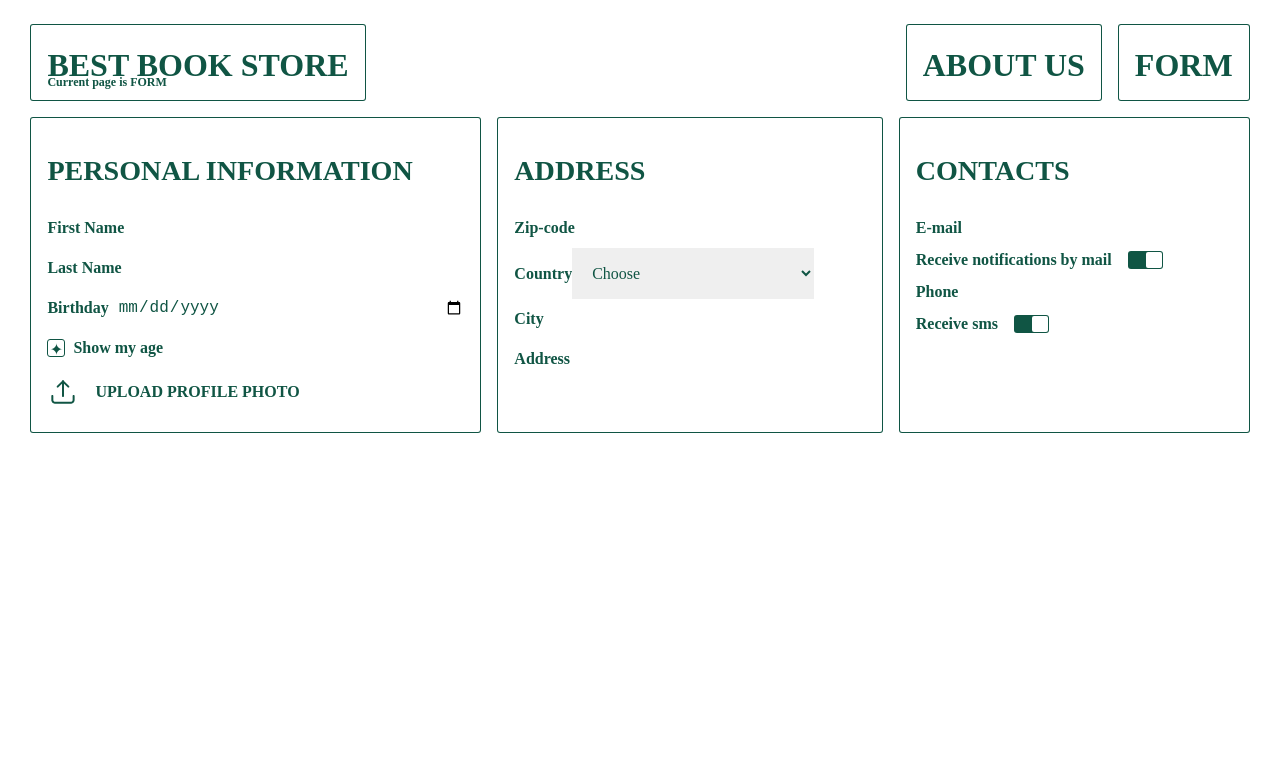
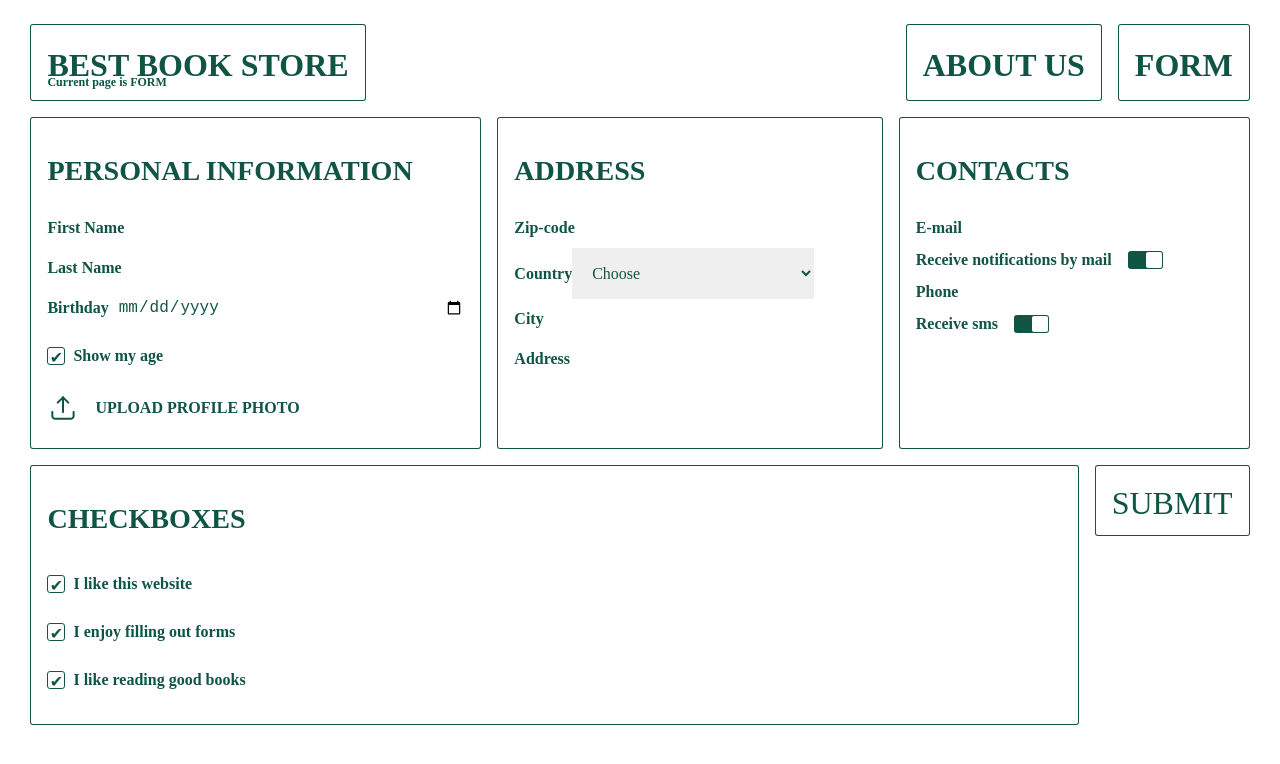
Before and after one commit to HelgaAthame/react, a React (Vite) app in the folder react.component/: page /form in a window 1280 px wide. Shown: the top 764 px of the page. Built offline with nearby package versions, Linux system fonts and the light colour scheme; a web font is replaced by a local one.

Commit message:
feat: add form pge state

```diff
--- a/react.component/src/form/Checkbox/checkbox.scss
+++ b/react.component/src/form/Checkbox/checkbox.scss
@@ -3,6 +3,7 @@ $color: #105544;
 $col2: #109966;
 
 .checkbox-wrapper {
+  margin: 0.5rem 0;
   display: flex;
   padding: 0.5rem 0;
   .checkbox-label {
@@ -23,7 +24,7 @@ $col2: #109966;
   }
   .checkbox-input+label::before {
     transition: 1s;
-    content: '✦';
+    content: '✔';
     font-size: 1rem;
     line-height: 1.2rem;
     text-align: center;
--- a/react.component/src/form/Form/Form.tsx
+++ b/react.component/src/form/Form/Form.tsx
@@ -1,4 +1,4 @@
-import { Component, ReactNode } from 'react';
+import { Component, FormEvent, ReactNode } from 'react';
 import './form.scss';
 
 type FormProps = {
@@ -6,7 +6,16 @@ type FormProps = {
 };
 
 export class Form extends Component<FormProps> {
+  handleSubmit(event: FormEvent) {
+    event.preventDefault();
+  }
+
   render() {
-    return <form className="form">{this.props.children}</form>;
+    return <form className="form" onSubmit={this.handleSubmit.bind(this)}>
+      {this.props.children}
+      <div className="submit-wrapper">
+        <input type="submit" className="submit-input" value="SUBMIT"/>
+      </div>
+    </form>;
   }
 }
--- a/react.component/src/form/Form/form.scss
+++ b/react.component/src/form/Form/form.scss
@@ -1,5 +1,66 @@
+$color: #105544;
+$col2: #109966;
+$basic: 1rem;
+@mixin animated-border {
+  &::before{
+    content: '';
+    position:absolute;
+    background-image: conic-gradient(white 0%,$color 0%);
+    top: 0;
+    left: 0;
+    width: 100%;
+    height: 100%;
+    z-index: -1;
+    transition: 1s;
+  }
+  &:hover::before {
+    background-image: conic-gradient(white 10%,$color 20%);
+    animation: 750ms forwards ease-in-out button;
+  }
+
+  @keyframes button {
+    0% {
+      transform: scale(6) rotate(0deg);
+      background-image: conic-gradient($color 80%, white 90%);
+    }
+    99% {
+      transform: scale(6) rotate(360deg);
+      background-image: conic-gradient($col2 80%, white 90%);
+    }
+    100% {
+      transform: scale(6) rotate(360deg);
+      background-image: conic-gradient($col2 100%, white 0%);
+    }
+  }
+}
+
 .form {
   margin: 0 1rem 1rem;
   display: flex;
   flex-wrap: wrap;
+  .submit-wrapper {
+    display: flex;
+    align-items: stretch;
+    margin: 0.5rem;
+    outline: none;
+    overflow: hidden;
+    position:relative;
+    border-radius: 3px;
+    @include animated-border;
+    height: min-content;
+    .submit-input {
+      color: $color;
+      border: none;
+      background-color: white;
+      margin: 1px;
+      border-radius: 2px;
+      padding: 1.2rem 1rem 0.8rem;
+      transition: 1s;
+      font-size: 2rem;
+      font-family: Light-font;
+      &:hover {
+        color: $col2;
+      }
+    }
+  }
 }
--- a/react.component/src/form/FormPage/FormPage.tsx
+++ b/react.component/src/form/FormPage/FormPage.tsx
@@ -9,6 +9,26 @@ import { File } from '../File';
 import { Checkbox } from '../Checkbox';
 
 export class FormPage extends Component {
+  state = {
+    cards: [],
+    firstName: undefined,
+    lastName: undefined,
+    birthday: undefined,
+    showMyAge: true,
+    profilePhoto: 'https://avatars.mds.yandex.net/i?id=3a61f30a8dda7b409f22c83055b5800984f9830c-8242815-images-thumbs&n=13',
+    zipCode: undefined,
+    country: undefined,
+    city: undefined,
+    address: undefined,
+    email: undefined,
+    receiveMail: true,
+    phone: undefined,
+    receiveSMS: true,
+    firstCheckbox: true,
+    secondCheckbox: true,
+    thirdCheckbox: true,
+  };
+
   render() {
     return (
       <section className="form-page">
@@ -21,7 +41,7 @@ export class FormPage extends Component {
             <Input id="one" label="First Name" type="text" />
             <Input id="two" label="Last Name" type="text" />
             <Input id="three" label="Birthday" type="date" />
-            <Checkbox id="thidteen" title="Show my age" />
+            <Checkbox id="thirteen" title="Show my age" />
             <File id="twelve"/>
           </Fieldset>
 
@@ -42,6 +62,12 @@ export class FormPage extends Component {
             <Input id="nine" label="Phone" type="text" />
             <Switcher key="eleven" title="Receive sms" id="eleven"/>
           </Fieldset>
+
+          <Fieldset title="Checkboxes">
+            <Checkbox title="I like this website" id="fourteen" />
+            <Checkbox title="I enjoy filling out forms" id="fifteen" />
+            <Checkbox title="I like reading good books" id="sixteen" />
+          </Fieldset>
         </Form>
       </section>
     );
```
